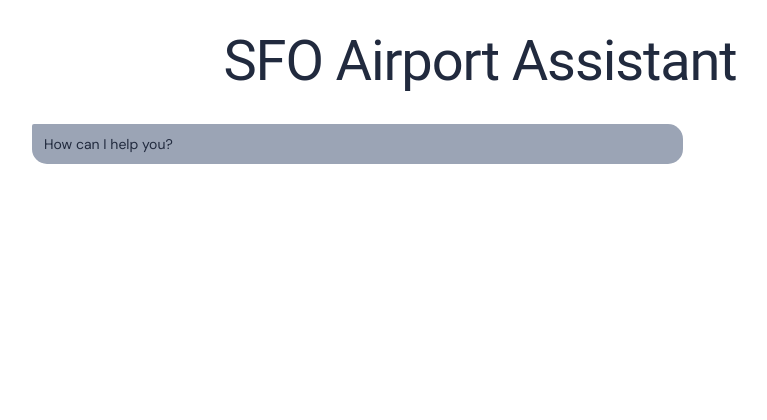
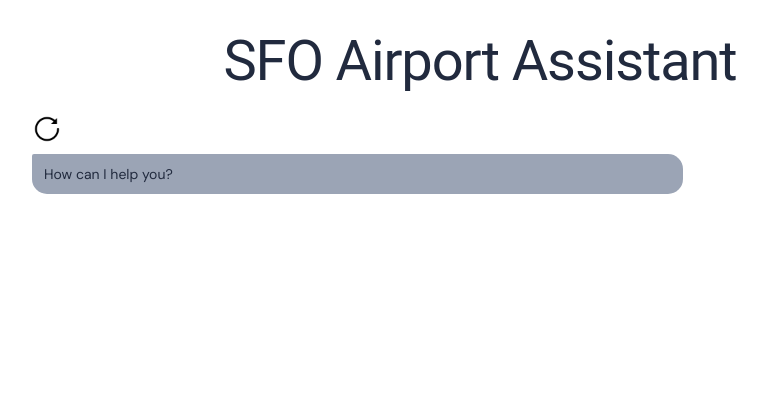
Before and after one commit to GoogleCloudPlatform/genai-databases-retrieval-app, a FastAPI app: page / in a window 1280 px wide. Shown: the top 420 px of the page, without its empty margins (160-927 px from the left). Run offline with FastAPI, Linux system fonts and the light colour scheme.

Commit message:
add reset button

```diff
--- a/langchain_tools_demo/main.py
+++ b/langchain_tools_demo/main.py
@@ -95,6 +95,16 @@ async def chat_handler(request: Request, prompt: str = Body(embed=True)):
         raise HTTPException(status_code=500, detail=f"Error invoking agent: {err}")
 
 
+@app.get("/reset", response_class=HTMLResponse)
+def reset(request: Request):
+    """Reset agent."""
+    tasks = []
+    for user_agent in user_agents.values():
+        tasks.add(asyncio.create_task(c.client.close()) for c in user_agents.values())
+        tasks.add(asyncio.create_task(a) for c in user_agents.values())
+    request.session.clear
+
+
 if __name__ == "__main__":
     PORT = int(os.getenv("PORT", default=8081))
     uvicorn.run(app, host="0.0.0.0", port=PORT)
--- a/langchain_tools_demo/static/index.css
+++ b/langchain_tools_demo/static/index.css
@@ -38,6 +38,27 @@ body {
     font-size: 16px;
     font-weight: 500;
     text-align: center;
+}
+
+#resetButton {
+    position: relative;
+    top: -10px;
+    left: 0;
+    width: 30px;
+    height: 30px;
+    border: none;
+    background-color: transparent;
+    padding: 0;
+    cursor: pointer;
+}
+
+#resetButton img {
+    width: 30px;
+    height: 30px;
+}
+
+#resetButton:hover {
+    background-color:  #c9d4e9;
 }
 
 .chat-wrapper {
--- a/langchain_tools_demo/templates/index.html
+++ b/langchain_tools_demo/templates/index.html
@@ -33,10 +33,24 @@ limitations under the License.
 </head>
 
 <body>
+
     <div class="container">
         <div class="chat-header">
             <h1>SFO Airport Assistant</h1>
         </div>
+        <button id="resetButton">
+            <img src="../static/resetButton.png" alt="Reset">
+        </button>
+        <script>
+            document.getElementById('resetButton').addEventListener('click', function() {
+                fetch('/reset', {
+                    method: 'POST',
+                    headers: {
+                        'Content-Type': 'application/json',
+                    }
+                })
+            });
+        </script>
         <div class="chat-wrapper">
             <div class="chat-content">
                 {# Add Chat history #}
```
Also changed, not shown: langchain_tools_demo/static/resetButton.png (added).
